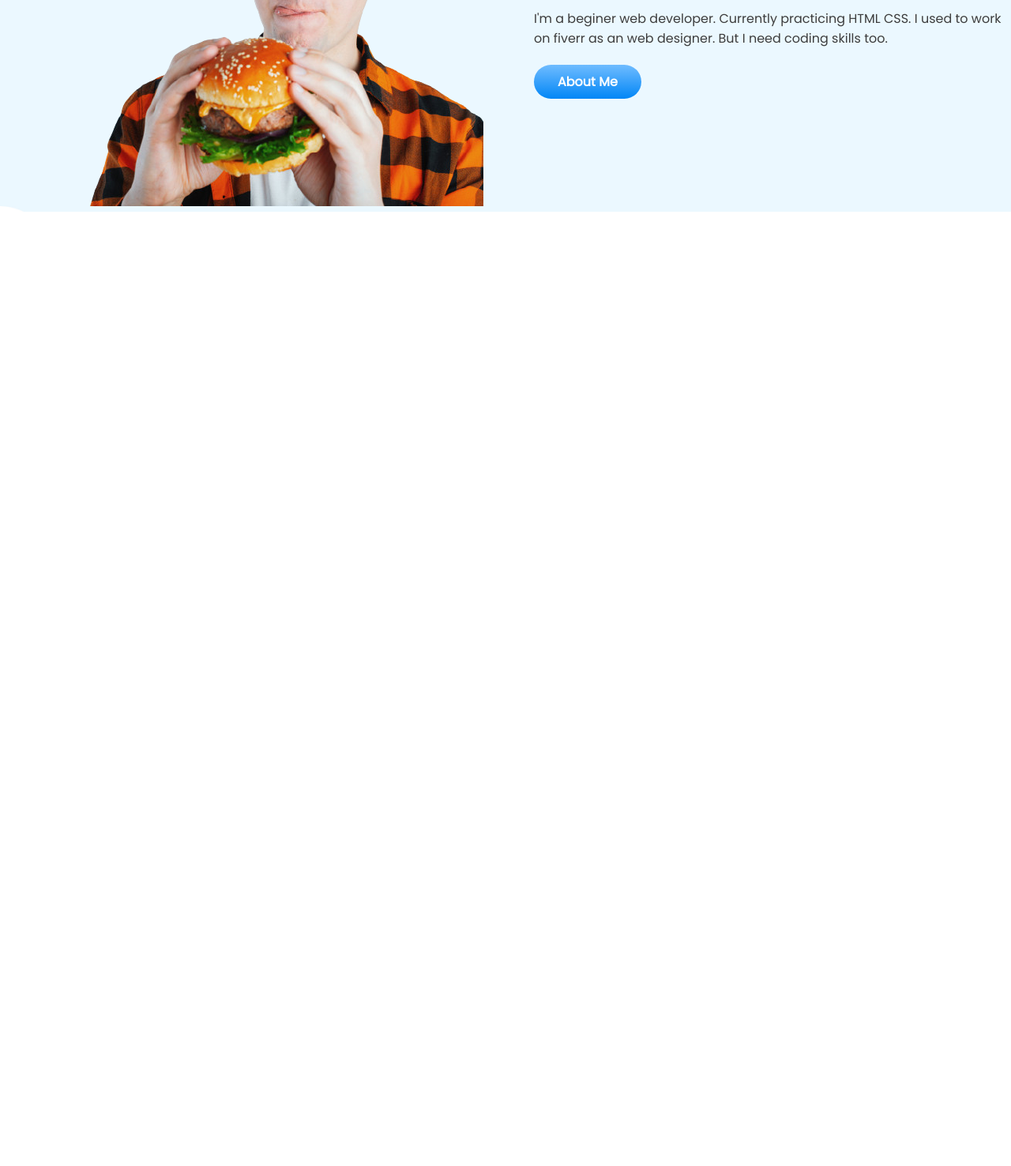
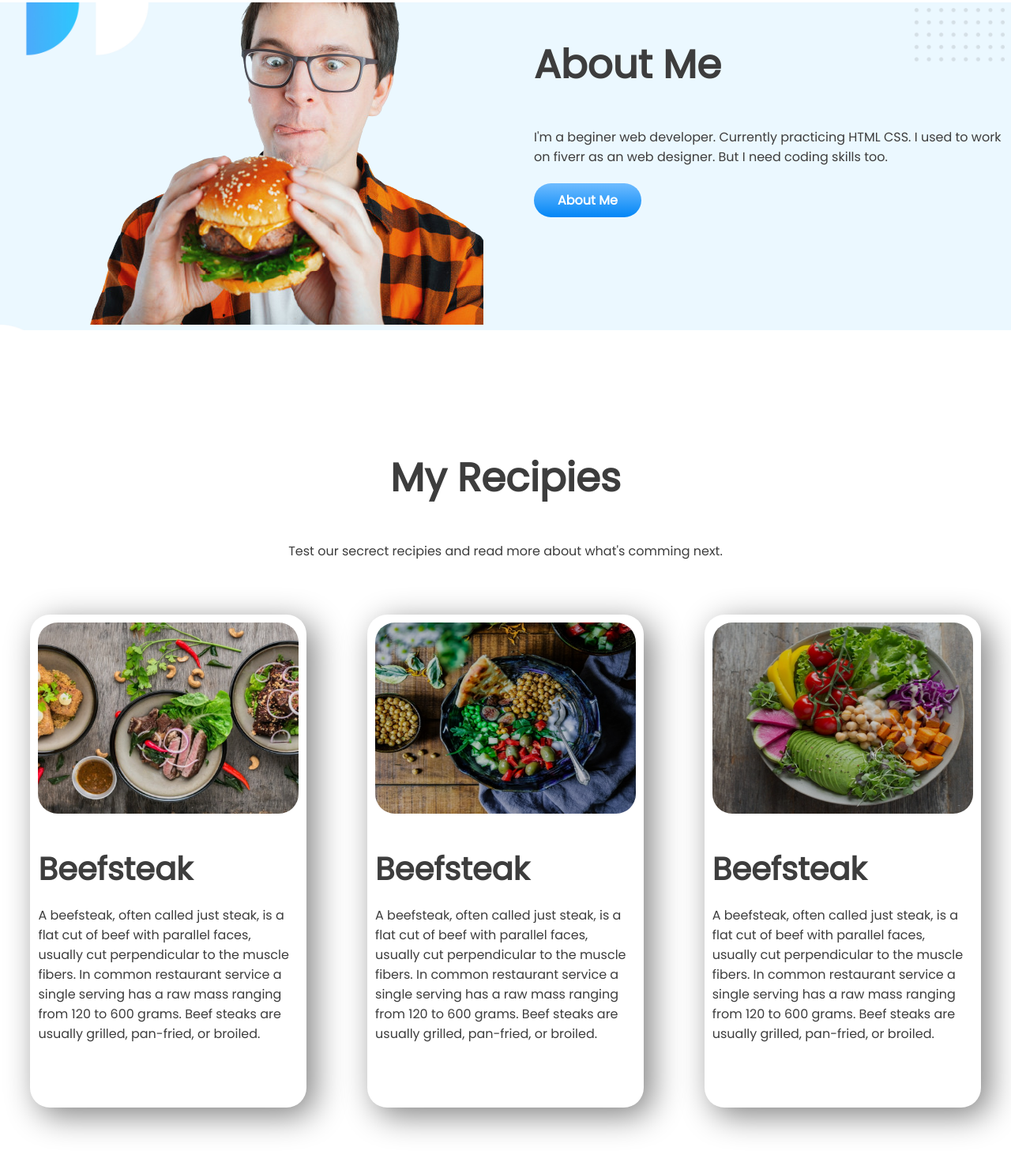
Before and after one commit to zidanislam/burger-hub, a plain HTML site: page index.html in a window 1280 px wide. Shown: the part 672-2148 px from the top of the page at 79% size. Before the commit the page ends 940 px from the top, so only its background shows below. Drawn offline with Linux system fonts and the light colour scheme.

Commit message:
section added and slightly edited

```diff
--- a/index.html
+++ b/index.html
@@ -11,7 +11,7 @@
     <title>Burgerhub</title>
 </head>
 <body>
-    <section class="hero-section">
+    <section class="flexible-section">
         <div class="collum">
             <h1>Biggest <span class="head-color">Burger Point</span> In Your Area</h1>
     <p>Try our most popular burgers here ar Burgerhub. With most hygenic food, healthy ingrediantes made buy our expart cooks. Your satisfaction is our only motto.</p>
@@ -21,7 +21,7 @@
             <img src="burger2.png" alt="">
         </div>
     </section>
-    <section id="second-section" class="hero-section">
+    <section id="second-section" class="flexible-section">
         <div>
             <img src="burger3.png" alt="">
         </div>
@@ -31,5 +31,28 @@
             <a class="button" target="_blank" href="https://www.linkedin.com/in/zidan-islam-31286215b/">About Me</a>
         </div>
     </section>
+    <section class="blog-text">
+        <div>
+            <h1>My Recipies</h1>
+            <p>Test our secrect recipies and read more about what's comming next.</p>
+        </div>
+    </section>
+    <section class="flexible-section">
+        <div class="recipies">
+            <img src="Project Cover1.jpg" alt="">
+            <h2>Beefsteak</h2>
+            <p>A beefsteak, often called just steak, is a flat cut of beef with parallel faces, usually cut perpendicular to the muscle fibers. In common restaurant service a single serving has a raw mass ranging from 120 to 600 grams. Beef steaks are usually grilled, pan-fried, or broiled.</p>
+        </div>
+        <div class="recipies">
+            <img src="Project Cover8.png" alt="">
+            <h2>Beefsteak</h2>
+            <p>A beefsteak, often called just steak, is a flat cut of beef with parallel faces, usually cut perpendicular to the muscle fibers. In common restaurant service a single serving has a raw mass ranging from 120 to 600 grams. Beef steaks are usually grilled, pan-fried, or broiled.</p>
+        </div>
+        <div class="recipies">
+            <img src="Project Cover5.png" alt="">
+            <h2>Beefsteak</h2>
+            <p>A beefsteak, often called just steak, is a flat cut of beef with parallel faces, usually cut perpendicular to the muscle fibers. In common restaurant service a single serving has a raw mass ranging from 120 to 600 grams. Beef steaks are usually grilled, pan-fried, or broiled.</p>
+        </div>
+    </section>
 </body>
 </html>
--- a/style.css
+++ b/style.css
@@ -3,8 +3,9 @@ body{
     color: rgb(61, 61, 61);
     margin: 0;
 }
-.hero-section{
+.flexible-section{
     display: flex;
+    margin-bottom: 150px;
 }
 .collum{
     width: 50%;
@@ -20,6 +21,10 @@ body{
 h1{
     font-size: 50px;
     font-weight: 800;
+}
+h2{
+    font-size: 40px;
+    margin-bottom: 0;
 }
 p{
     margin-bottom: 30px;
@@ -37,3 +42,18 @@ p{
     background-repeat: no-repeat;
     background-size: cover;
 }
+.blog-text{
+    text-align: center;
+}
+.recipies{
+    width: 26%;
+    box-shadow: 10px 10px 40px gray;
+    margin: 3%;
+    padding: 10px;
+    border-radius: 25px;
+}
+.recipies img{
+    width: 100%;
+    border-radius: 25px;
+    height: 40%;
+}
```
Also changed, not shown: Project Cover1.jpg (added), Project Cover5.png (added), Project Cover8.png (added).
